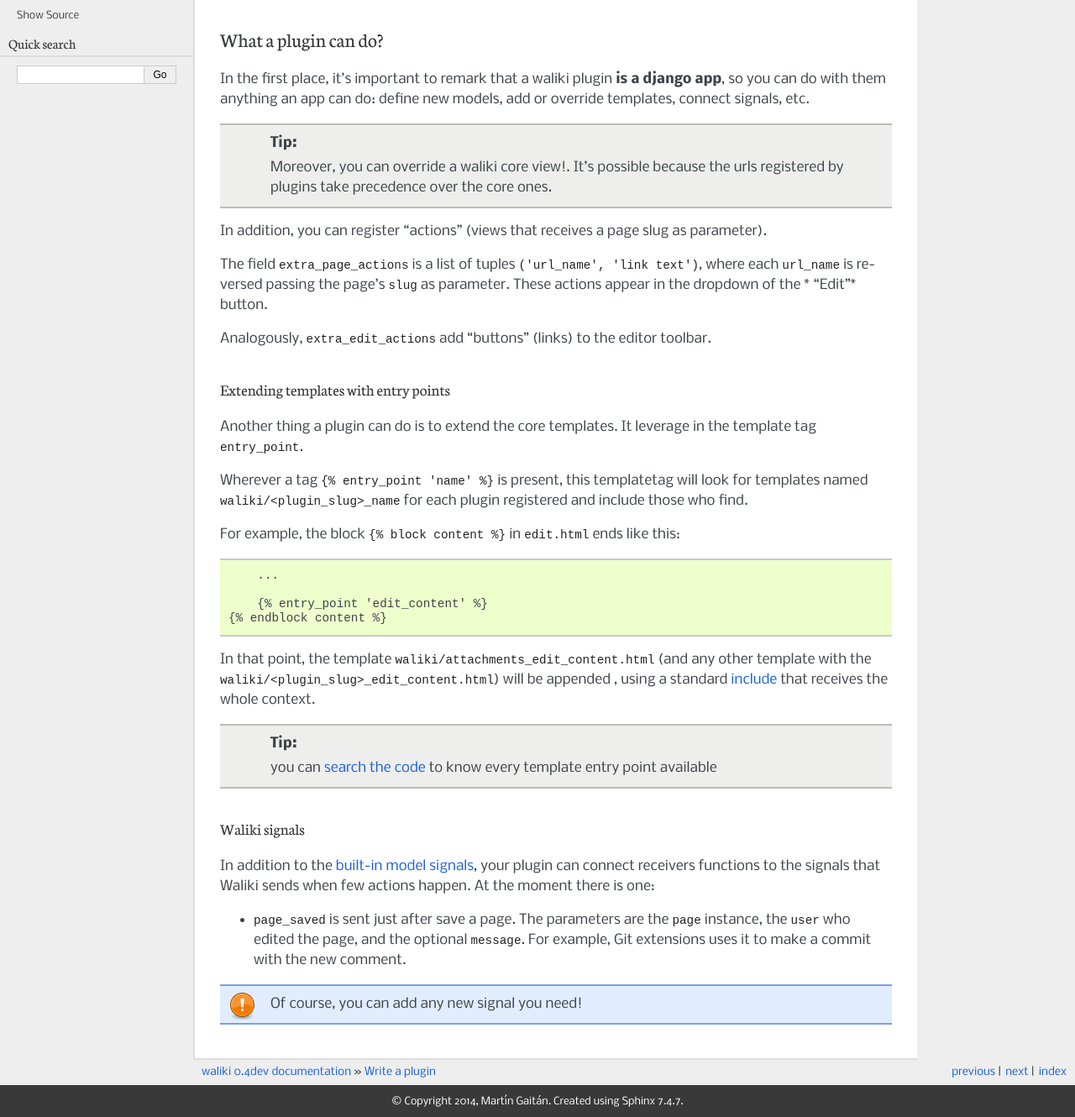
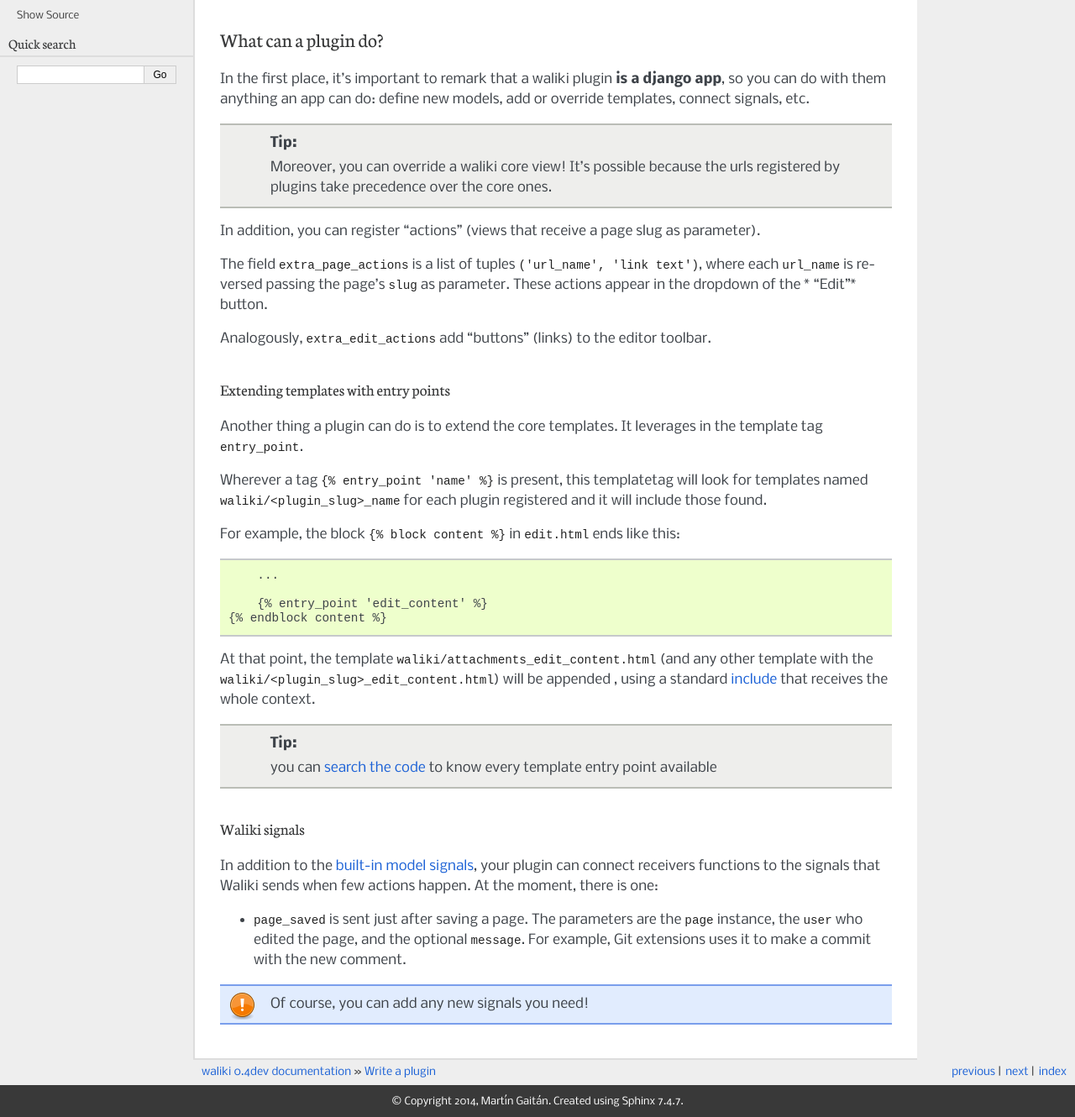
Before and after one commit to mgaitan/waliki, a Sphinx documentation site: the page built from docs/write_a_plugin.rst, in a window 1280 px wide and 1400 px high, scrolled down 340 px, cut to the strip 70-1400 px from the top of the window. Shown: the whole strip at 84% size. Built offline with Sphinx 7.4.7, drawn with Linux system fonts in a browser that asks for light colours; some of the changed text lies outside the part shown.

Commit message:
Update write_a_plugin.rst

```diff
--- a/docs/write_a_plugin.rst
+++ b/docs/write_a_plugin.rst
@@ -15,15 +15,15 @@
    :language: python
 
 
-What a plugin can do?
+What can a plugin do?
 ---------------------
 
 In the first place, it's important to remark that a waliki plugin **is a django app**, so you can do with them anything an app can do: define new models, add or override templates, connect signals, etc.
 
-.. tip:: Moreover, you can override a waliki core view!. It's possible because the urls
+.. tip:: Moreover, you can override a waliki core view! It's possible because the urls
          registered by plugins take precedence over the core ones.
 
-In addition, you can register "actions" (views that receives a page slug as parameter).
+In addition, you can register "actions" (views that receive a page slug as parameter).
 
 The field ``extra_page_actions`` is a list of tuples ``('url_name', 'link text')``, where each ``url_name`` is reversed passing the page's ``slug`` as parameter. These actions appear in the dropdown of the * "Edit"* button.
 
@@ -32,9 +32,9 @@
 Extending templates with entry points
 +++++++++++++++++++++++++++++++++++++
 
-Another thing a plugin can do is to extend the core templates. It leverage in the template tag ``entry_point``.
+Another thing a plugin can do is to extend the core templates. It leverages in the template tag ``entry_point``.
 
-Wherever a tag ``{% entry_point 'name' %}`` is present, this templatetag will look for templates named ``waliki/<plugin_slug>_name`` for each plugin registered and include those who find.
+Wherever a tag ``{% entry_point 'name' %}`` is present, this templatetag will look for templates named ``waliki/<plugin_slug>_name`` for each plugin registered and it will include those found.
 
 
 For example, the block ``{% block content %}`` in ``edit.html`` ends like this:
@@ -47,7 +47,7 @@
     {% endblock content %}
 
 
-In that point, the template ``waliki/attachments_edit_content.html`` (and any other
+At that point, the template ``waliki/attachments_edit_content.html`` (and any other
 template with the ``waliki/<plugin_slug>_edit_content.html``) will be appended
 , using a standard include_ that receives the whole context.
 
@@ -60,10 +60,10 @@
 Waliki signals
 ++++++++++++++
 
-In addition to the `built-in model signals <https://docs.djangoproject.com/en/dev/ref/signals/#module-django.db.models.signals>`_, your plugin can connect receivers functions to the signals that Waliki sends when few actions happen. At the moment there is one:
+In addition to the `built-in model signals <https://docs.djangoproject.com/en/dev/ref/signals/#module-django.db.models.signals>`_, your plugin can connect receivers functions to the signals that Waliki sends when few actions happen. At the moment, there is one:
 
-* ``page_saved`` is sent just after save a page. The parameters are the
+* ``page_saved`` is sent just after saving a page. The parameters are the
   ``page`` instance, the ``user`` who edited the page,  and
   the optional ``message``. For example, Git extensions uses it to make a commit with the new comment.
 
-.. note:: Of course, you can add any new signal you need!
+.. note:: Of course, you can add any new signals you need!
```
Also changed, not shown: other parts of docs/write_a_plugin.rst (+1 -1 lines).
